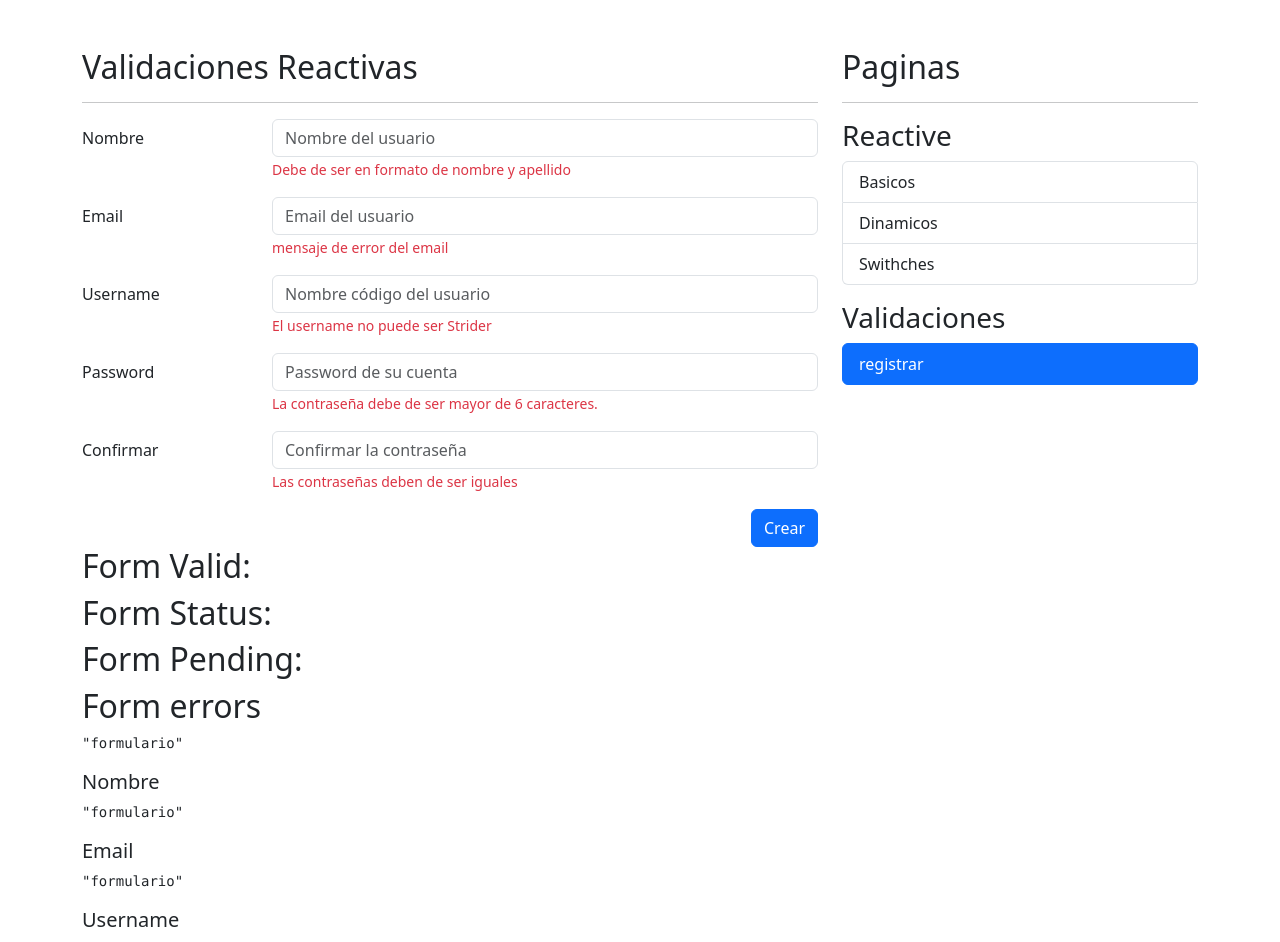
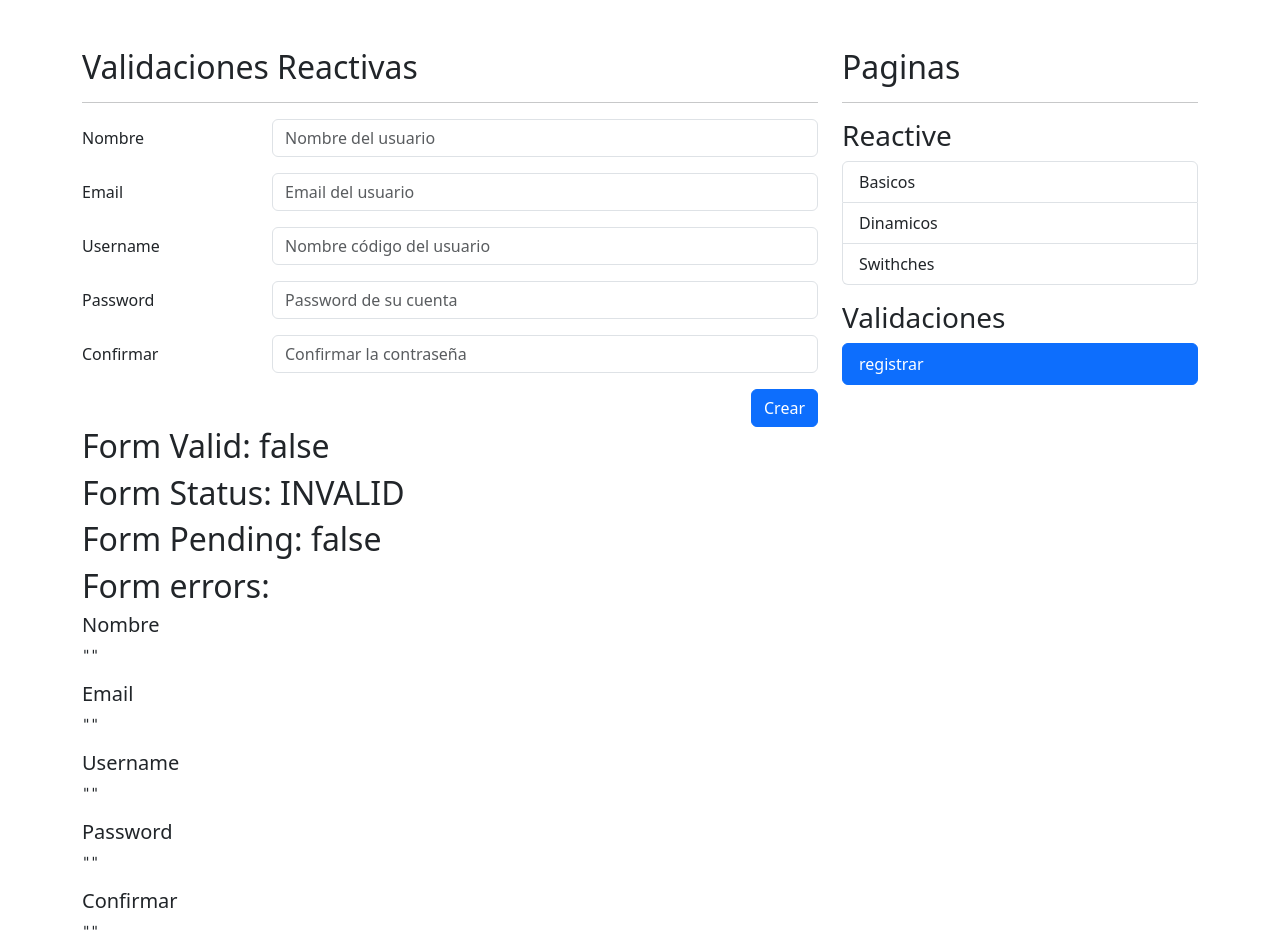
Before and after one commit to joseAL520/formsApp, an Angular app: page /auth/sing-up in a window 1280 px wide. Shown: the top 942 px of the page. Built offline with nearby package versions, Linux system fonts and the light colour scheme.

Commit message:
formulario de registrar : preparacion

```diff
--- a/src/app/auth/auth.module.ts
+++ b/src/app/auth/auth.module.ts
@@ -3,6 +3,7 @@ import { CommonModule } from '@angular/common';
 
 import { AuthRoutingModule } from './auth-routing.module';
 import { RegisterPageComponent } from './pages/register-page/register-page.component';
+import { ReactiveFormsModule } from '@angular/forms';
 
 
 @NgModule({
@@ -11,7 +12,8 @@ import { RegisterPageComponent } from './pages/register-page/register-page.compo
   ],
   imports: [
     CommonModule,
-    AuthRoutingModule
+    AuthRoutingModule,
+    ReactiveFormsModule
   ]
 })
 export class AuthModule { }
--- a/src/app/auth/pages/register-page/register-page.component.html
+++ b/src/app/auth/pages/register-page/register-page.component.html
@@ -4,7 +4,7 @@
 <div class="row">
     <div class="col">
 
-        <form autocomplete="off">
+        <form [formGroup]="myForm" (ngSubmit)="onSave()" autocomplete="off">
 
             <!-- Nombre -->
             <div class="row mb-3">
@@ -12,9 +12,12 @@
                 <div class="col-sm-9">
                     <input type="text"
                            class="form-control"
-                           placeholder="Nombre del usuario">
+                           placeholder="Nombre del usuario"
+                           formControlName="name">
 
-                    <span class="form-text text-danger">
+                    <span
+                        *ngIf="isValidField('name')"
+                        class="form-text text-danger">
                         Debe de ser en formato de nombre y apellido
                     </span>
                 </div>
@@ -26,8 +29,11 @@
                 <div class="col-sm-9">
                     <input type="email"
                            class="form-control"
-                           placeholder="Email del usuario">
-                    <span class="form-text text-danger">
+                           placeholder="Email del usuario"
+                           formControlName="email">
+                    <span
+                        *ngIf="isValidField('email')"
+                        class="form-text text-danger">
                         mensaje de error del email
                     </span>
                 </div>
@@ -39,8 +45,11 @@
                 <div class="col-sm-9">
                     <input type="text"
                            class="form-control"
+                           formControlName="username"
                            placeholder="Nombre código del usuario">
-                    <span class="form-text text-danger">
+                    <span
+                        *ngIf="isValidField('username')"
+                        class="form-text text-danger">
                          El username no puede ser Strider
                     </span>
                 </div>
@@ -52,9 +61,12 @@
                 <div class="col-sm-9">
                     <input type="password"
                            class="form-control"
+                           formControlName="password"
                            placeholder="Password de su cuenta">
 
-                    <span class="form-text text-danger">
+                    <span
+                        *ngIf="isValidField('password')"
+                        class="form-text text-danger">
                          La contraseña debe de ser mayor de 6 caracteres.
                     </span>
                 </div>
@@ -66,9 +78,12 @@
                 <div class="col-sm-9">
                     <input type="password"
                            class="form-control"
+                           formControlName="password2"
                            placeholder="Confirmar la contraseña">
 
-                    <span class="form-text text-danger">
+                    <span
+                        *ngIf="isValidField('password2')"
+                        class="form-text text-danger">
                          Las contraseñas deben de ser iguales
                     </span>
                 </div>
@@ -90,24 +105,26 @@
 </div>
 
 
-<h2>Form Valid: </h2>
-<h2>Form Status: </h2>
-<h2>Form Pending: </h2>
-<h2>Form errors</h2>
-<pre>{{ 'formulario' | json }}</pre>
+
+<h2>Form Valid:  {{ myForm.valid }}</h2>
+<h2>Form Status:  {{ myForm.status }} </h2>
+<h2>Form Pending: {{ myForm.pending }} </h2>
+<h2>Form errors:  {{ myForm.errors }}</h2>
+
+
 
 <h5>Nombre</h5>
-<pre>{{ 'formulario' | json }}</pre>
+<pre>{{ myForm.value.name | json }}</pre>
 
 <h5>Email</h5>
-<pre>{{ 'formulario' | json }}</pre>
+<pre>{{ myForm.value.email  | json }}</pre>
 
 <h5>Username</h5>
-<pre>{{ 'formulario' | json }}</pre>
+<pre>{{  myForm.value.username | json }}</pre>
 
 
 <h5>Password</h5>
-<pre>{{ 'formulario' | json }}</pre>
+<pre>{{ myForm.value.password | json }}</pre>
 
 <h5>Confirmar</h5>
-<pre>{{ 'formulario' | json }}</pre>
+<pre>{{ myForm.value.password2 | json }}</pre>
--- a/src/app/auth/pages/register-page/register-page.component.ts
+++ b/src/app/auth/pages/register-page/register-page.component.ts
@@ -1,4 +1,5 @@
 import { Component } from '@angular/core';
+import { FormBuilder, FormGroup, Validators } from '@angular/forms';
 
 @Component({
   templateUrl: './register-page.component.html',
@@ -6,4 +7,40 @@ import { Component } from '@angular/core';
 })
 export class RegisterPageComponent {
 
+
+  public myForm:FormGroup = this.form.group({
+      name:      ['',[Validators.required]],
+      email:     ['',[Validators.required, ]],
+      username:  ['',[Validators.required]],
+      password:  ['',[Validators.required, Validators.minLength(6)]],
+      password2: ['',[Validators.required]]
+
+  })
+
+  constructor(
+    private form: FormBuilder,
+  ){
+
+  }
+
+
+
+  isValidField( field: string ): boolean | null {
+    return this.myForm.controls[field].errors
+      && this.myForm.controls[field].touched;
+  }
+
+  onSave(){
+
+    if(this.myForm.invalid){
+      console.log(this.myForm.value);1
+      this.myForm.markAllAsTouched();
+      return;
+    }
+
+    console.log(this.myForm.value);
+    this.myForm.reset()
 }
+
+
+}
```
